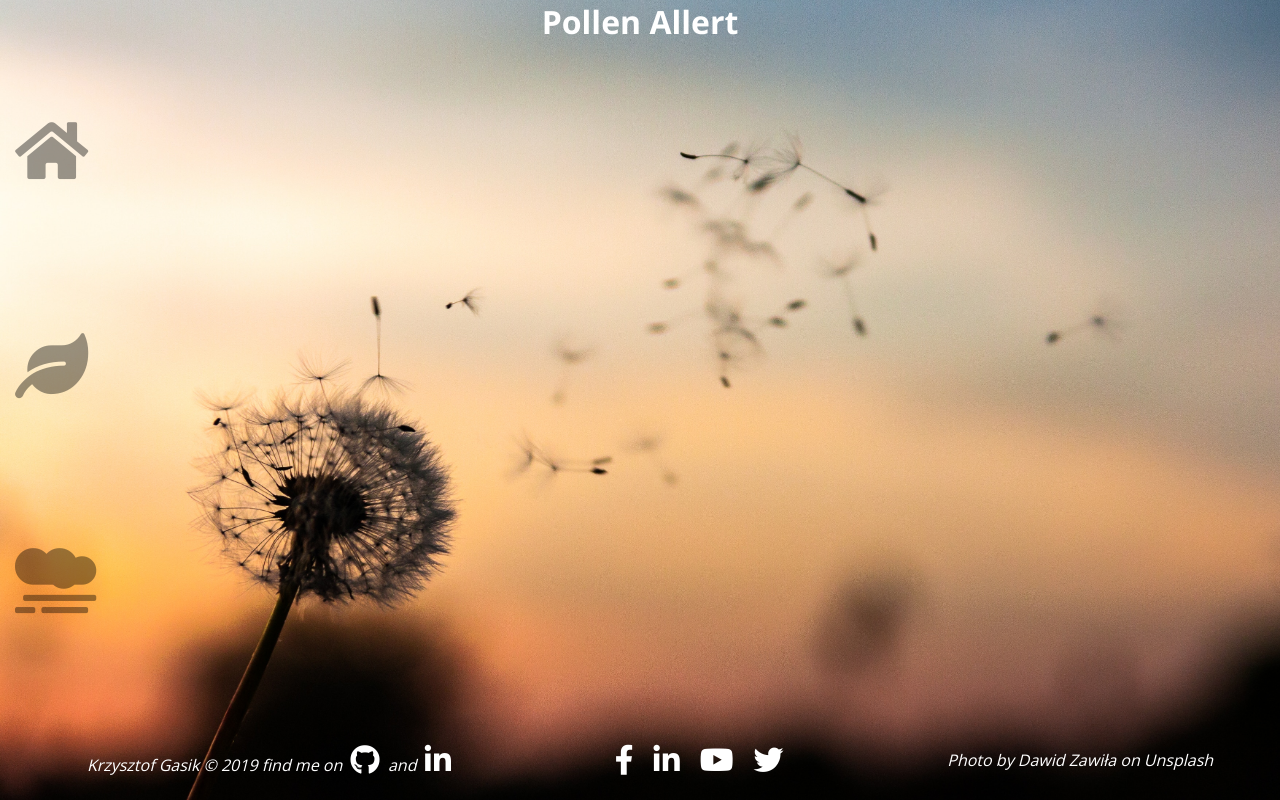
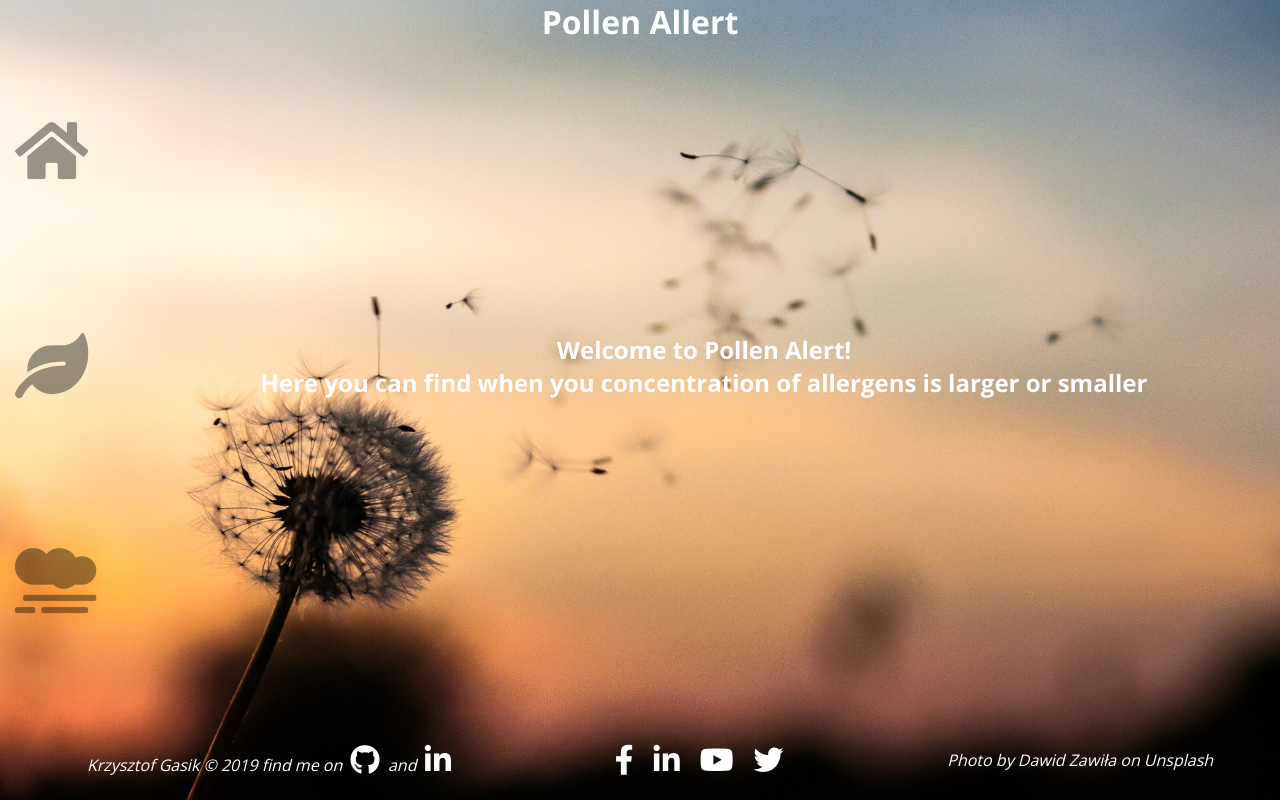
Before and after one commit to KrzysztofGasik/PollenAlert, a React app: page /#/ in a window 1280 px wide. Built offline with nearby package versions, Linux system fonts and the light colour scheme.

Commit message:
uspójnione wejście komponentów

```diff
--- a/src/Components/MainWindow/Forecast/Forecast.js
+++ b/src/Components/MainWindow/Forecast/Forecast.js
@@ -2,7 +2,7 @@ import React, { Component } from "react";
 
 const Forecast = () => {
   return (
-    <h1>Forecast</h1>
+    <h2 className="home">Forecast</h2>
   );
 };
 
--- a/src/Components/MainWindow/MainWindow.js
+++ b/src/Components/MainWindow/MainWindow.js
@@ -8,7 +8,7 @@ export const MainWindow = () => {
   return (
     <main className="main__window">
       <Switch>
-        <Route exact path="/home" component={Home} />
+        <Route exact path="/" component={Home} />
         <Route path="/pollen" component={Pollen} />
         <Route path="/forecast" component={Forecast} />
       </Switch>
--- a/src/Components/MainWindow/Pollen/Pollen.js
+++ b/src/Components/MainWindow/Pollen/Pollen.js
@@ -2,7 +2,7 @@ import React, { Component } from "react";
 
 const Pollen = () => {
   return (
-    <h1>Pollen</h1>
+    <h2 className="home">Pollen</h2>
   );
 };
 
--- a/src/Components/Navigation/Navigation.js
+++ b/src/Components/Navigation/Navigation.js
@@ -3,7 +3,7 @@ import { NavLink } from "react-router-dom";
 
 const MenuElements = [
   {
-    path: "/home",
+    path: "/",
     name: "Home",
     icon: "fas fa-home"
   },
```
